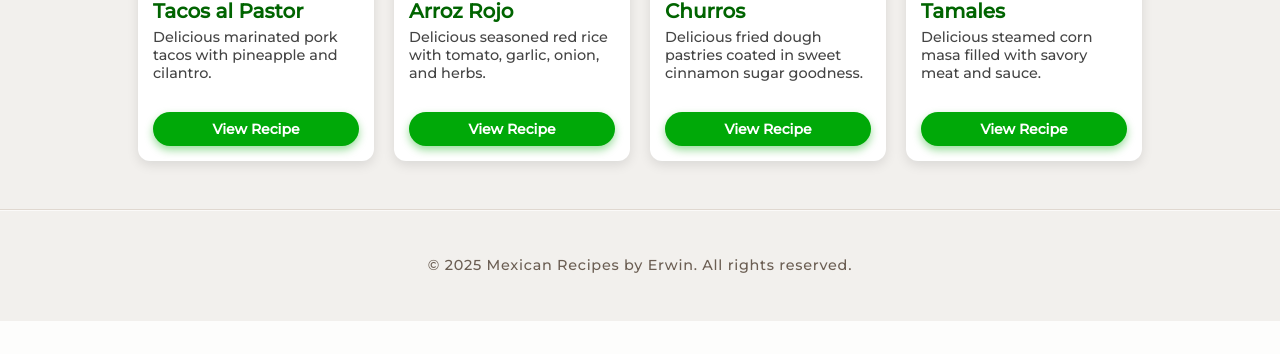
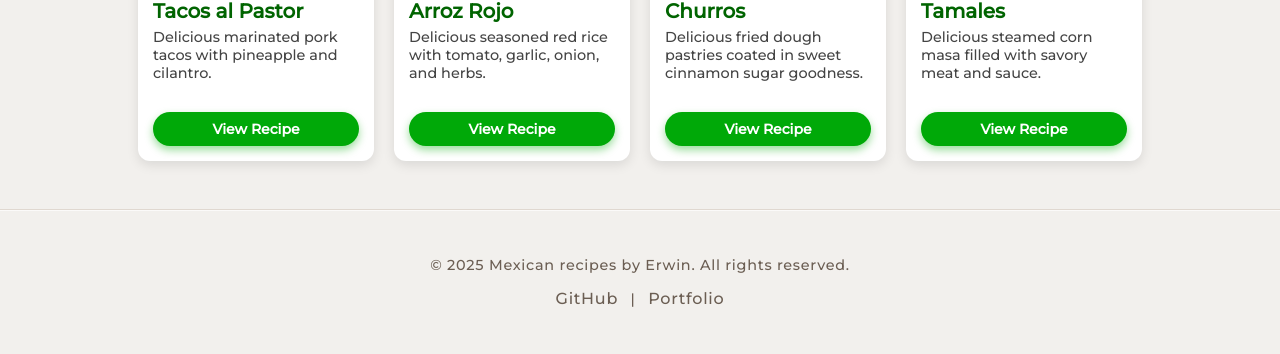
Before and after one commit to E-rwinn/html-recipe-page, a plain HTML site: page index.html in a window 1280 px wide. Shown: the part 1063-1417 px from the top of the page. Before the commit the page ends 1384 px from the top, so only its background shows below. Drawn offline with Linux system fonts and the light colour scheme.

Commit message:
refactor footer: update copyright text, add portfolio link, and enhance link styles

```diff
--- a/index.html
+++ b/index.html
@@ -117,7 +117,11 @@
 </section>
 
   <footer>
-  <p>© 2025 Mexican Recipes by Erwin. All rights reserved.</p>
+  <p>© 2025 Mexican recipes by Erwin. All rights reserved.</p>
+  <p>
+    <a href="https://github.com/E-rwinn" target="_blank" rel="noopener noreferrer">GitHub</a> |
+    <a href="" target="_blank" rel="noopener noreferrer">Portfolio</a>
+  </p>
 </footer>
 
 </body>
--- a/style.css
+++ b/style.css
@@ -223,3 +223,15 @@ footer {
   font-family: 'Montserrat', sans-serif;
   user-select: none;
 }
+
+footer a {
+  color: #6b5e53;
+  text-decoration: none;
+  margin: 0 8px;
+  transition: color 0.3s ease;
+}
+
+footer a:hover {
+  color: #4a3d32;
+  text-decoration: underline;
+}
```
